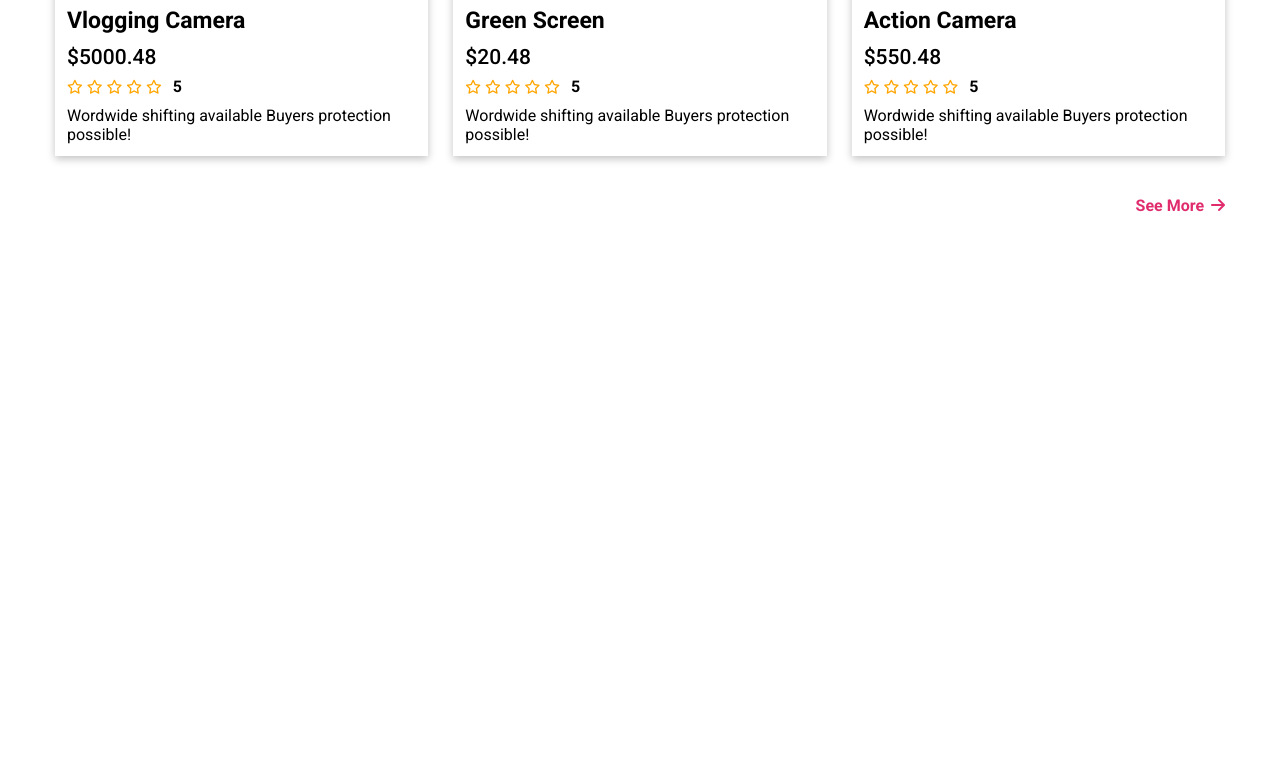
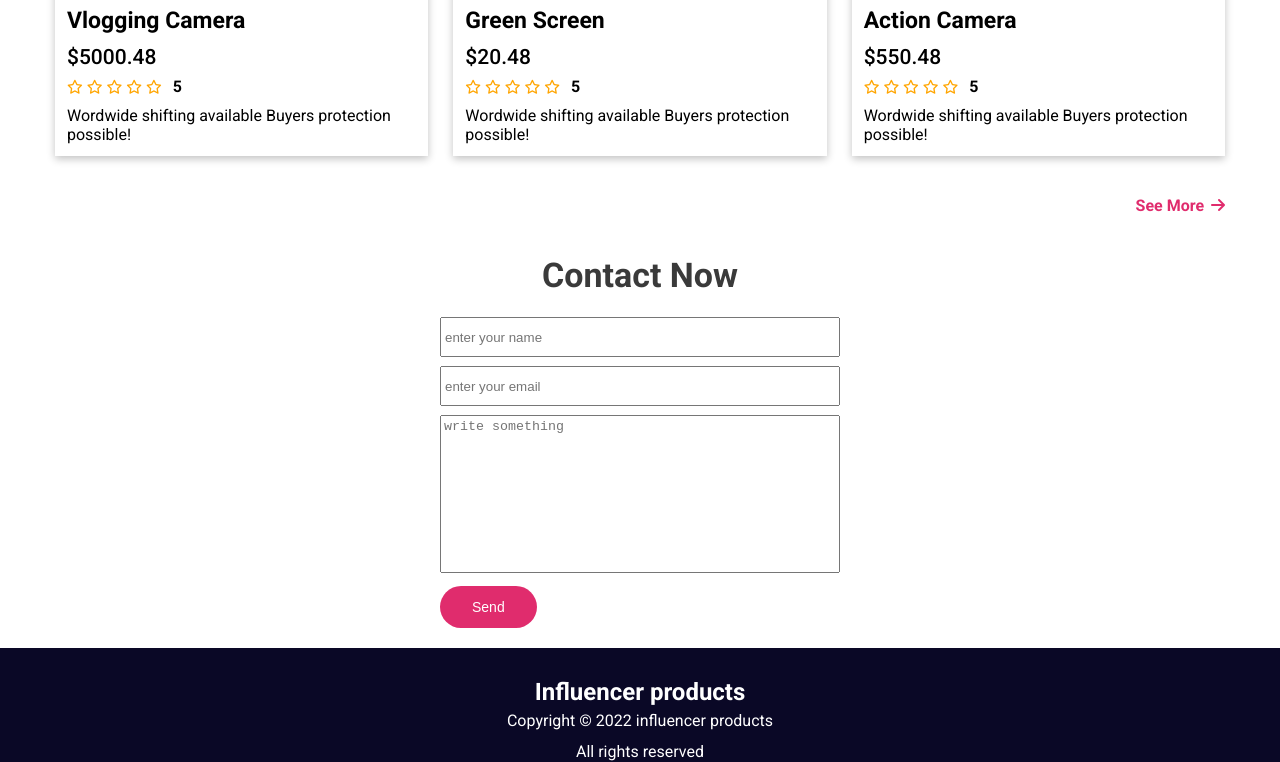
Before and after one commit to emon84090/assignment-2, a plain HTML site: page index.html in a window 1280 px wide. Shown: the part 2038-2800 px from the top of the page. Before the commit the page ends 2273 px from the top, so only its background shows below. Drawn offline with Linux system fonts and the light colour scheme.

Commit message:
footer and contact end

```diff
--- a/index.html
+++ b/index.html
@@ -46,9 +46,8 @@
                 <div class="banner-all-content">
                     <div class="banner-left-content">
                         <h1>Start your Journey as influencer</h1>
-                        <p>Lorem ipsum dolor sit amet consectetur adipisicing elit. Nesciunt dolore exercitationem
-                            cumque
-                            laudantium nisi totam corporis officiis</p>
+                        <p>As people are spending more time on social media, the marketing of products and services have
+                            changed from traditional methods to the more contemporary one.</p>
 
                         <div class="prebook-btn">
                             <button>prebook now</button>
@@ -301,7 +300,62 @@
         </section>
 
         <!-- collection end -->
+
+        <!-- contact start -->
+        <section id="contact">
+            <div class="contact-text">
+                <h2>Contact Now</h2>
+            </div>
+            <div class="container">
+                <div class="contact-main">
+                    <form action="">
+                        <div class="form-group">
+                            <input type="text" name="" id="" placeholder="enter your name">
+
+                        </div>
+                        <div class="form-group">
+                            <input type="email" name="" id="" placeholder="enter your email">
+
+                        </div>
+                        <div class="form-group">
+                            <textarea name="" id="" cols="30" rows="10" placeholder="write something"></textarea>
+
+                        </div>
+                        <button>send</button>
+                    </form>
+                </div>
+
+            </div>
+
+        </section>
+
+        <!-- contact end -->
     </main>
+
+
+
+    <!-- footer start -->
+    <footer>
+        <div class="container">
+            <div class="footer-all-content">
+                <h2>Influencer products</h2>
+                <p>Copyright © 2022 influencer products</p>
+                <p>All rights reserved</p>
+                <div class="footer-social-link">
+                    <ul>
+                        <li><a href="#"><i class="fab fa-facebook"></i></a></li>
+                        <li><a href="#"><i class="fab fa-twitter"></i></a></li>
+                        <li><a href="#"><i class="fab fa-instagram"></i></a></li>
+                        <li><a href="#"><i class="fab fa-youtube"></i></a></li>
+                    </ul>
+
+                </div>
+            </div>
+        </div>
+
+    </footer>
+
+    <!-- footer end-->
 
 </body>
 
--- a/style.css
+++ b/style.css
@@ -100,7 +100,19 @@ section#banner {
     margin-left: 45px;
     margin-top: -51px;
     width: 75%;
+    animation:imganim 4s linear infinite;
 }
+
+@keyframes imganim {
+    0%,100%{
+        transform: translateY(-40px);
+    }
+    50%{
+        transform: translateY(0px);
+    }
+
+}
+
 /* banner end */
 
 /* collection start */
@@ -165,6 +177,85 @@ section#banner {
 }
 /* collection end */
 
+/* contact start */
+.contact-text h2{
+    margin-top: 20px;
+    color: var(--banner-text-color);
+    font-size: 34px;
+    text-align: center;
+}
+.contact-main {
+
+    max-width: 400px;
+    margin: auto;
+    margin-top: 22px;
+}
+.form-group{
+    margin-bottom: 9px;
+}
+.form-group input{
+    width: 100%;
+    height: 40px;
+    ;
+    padding: 3px;
+
+}
+.form-group textarea{
+    width: 100%;
+    resize: none;
+    padding: 3px;
+
+}
+.form-group input,textarea:focus{
+    outline: none;
+
+
+}
+
+.contact-main button {
+    padding: 13px 32px;
+    background: var(--main-color);
+    color: #fff;
+    border: none;
+    border-radius: 30px;
+    cursor: pointer;
+    font-size: 14px;
+    text-transform: capitalize;
+}
+/* contact end */
+
+
+/* footer start */
+
+footer {
+    background-color: #0A0826;
+    color: #fff;
+    text-align: center;
+    padding: 30px 0px;
+}
+.footer-social-link ul li {
+    list-style: none;
+    height: 30px;
+    width: 30px;
+    line-height: 30px;
+    display: inline-block;
+    border-radius: 50%;
+    background: #80808033;
+    margin-left: 4px;
+    text-align: center;
+}
+.footer-social-link ul li a {
+    text-decoration: none;
+    color: white;
+}
+.footer-all-content h2 {
+    margin-bottom: 5px;
+}
+.footer-all-content p {
+    margin-bottom: 12px;
+}
+/* footer end */
+
 /* media query */
 @media (max-width:992px) {
     .container{
@@ -185,12 +276,16 @@ section#banner {
     }
     .banner-right-img img {
 
-        margin-top: 0px;
+        margin-top: 40px;
     }
     .collection-all-content{
 
         grid-template-columns: repeat(2,1fr);
 
+    }
+
+    .banner-left-content h1 {
+        font-size: 35px;
     }
 }
 @media (max-width:576px) {
@@ -199,5 +294,10 @@ section#banner {
         grid-template-columns: repeat(1,1fr);
 
     }
+    .logo a{
+
+        font-size: 20px;
+
+    }
 }
 /* media query */
```
